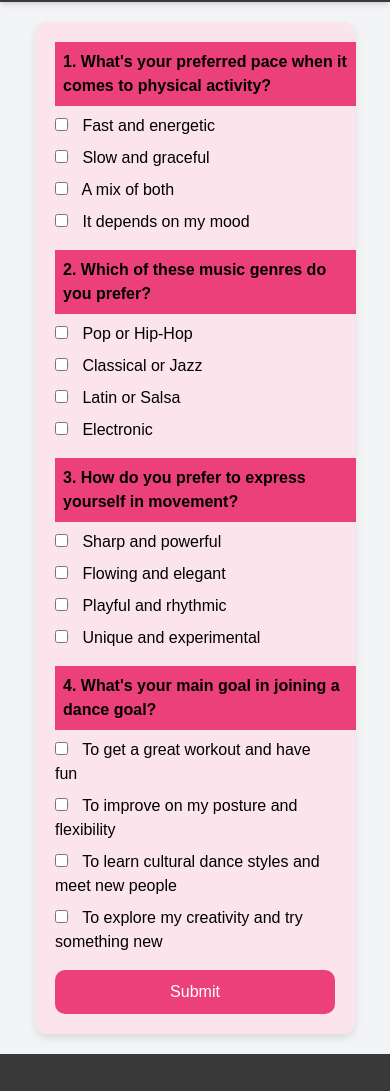
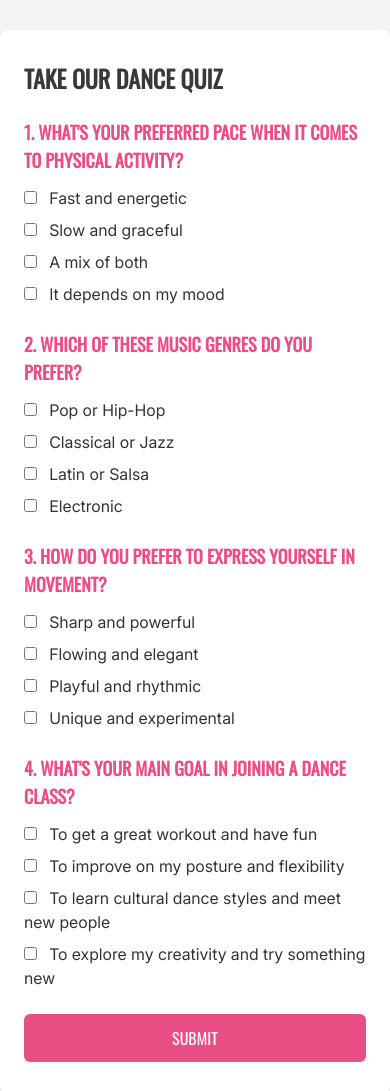
Before and after one commit to metteghijsen/elstudio, a website: page quiz.html in a window 390 px wide. Shown: the part 66-1157 px from the top of the page. Drawn offline with Linux system fonts and the light colour scheme.

Commit message:
Changed the whole look of the quiz page because it was inconstistent and ugly

```diff
--- a/quiz.html
+++ b/quiz.html
@@ -4,15 +4,15 @@
 <head>
   <meta charset="UTF-8">
   <meta name="viewport" content="width=device-width, initial-scale=1.0">
-    <title>El Studio - Events</title>
+  <title>El Studio - Quiz</title>
   <link href="output.css" rel="stylesheet"> <!-- Ensure this contains all necessary Tailwind styles -->
   <link rel="icon" href="img/favicon.png" type="image/png">
   <meta charset="utf-8" />
-    <meta name="viewport" content="width=device-width, initial-scale=1, user-scalable=no" />
   <meta property="og:type" content="website" />
   <meta property="og:title" content="elstudio.dk" />
   <meta property="og:url" content="https://elstudio.dk" />
-    <meta property="og:description" content="Join ElStudio for exciting dance classes, workshops, and events in Copenhagen. We offer Salsa, Bachata, Latin, Hip Hop, Ballet, and more for all ages.">
+  <meta property="og:description"
+    content="Join ElStudio for exciting dance classes, workshops, and events in Copenhagen. We offer Salsa, Bachata, Latin, Hip Hop, Ballet, and more for all ages.">
   <meta property="og:image" content="https://damhuisict.nl/project-mette/img/logowhite%201.png">
   <style>
     ::selection {
@@ -23,7 +23,9 @@
     }
   </style>
 </head>
-<body>
+
+<body class="bg-gray-100 relative">
+
   <!-- Navbar -->
   <nav class="bg-[#393939] px-6 md:px-20 py-3 shadow-md flex justify-between items-center relative z-20">
     <img src="img/logowhite 1.png" class="h-8 z-50" alt="ElStudio">
@@ -41,12 +43,10 @@
       <a href="index.html" class="text-white text-lg font-oswald uppercase">Home</a>
       <a href="classes.html"
         class="text-white hover:text-gray-500 text-lg font-oswald uppercase transition-all bg-[#E94E85] py-5 px-2">Classes</a>
-            <a href="camps.html"
-                class="text-white hover:text-gray-500 text-lg font-oswald uppercase transition-all">Camps</a>
+      <a href="camps.html" class="text-white hover:text-gray-500 text-lg font-oswald uppercase transition-all">Camps</a>
       <a href="events.html"
         class="text-white hover:text-gray-500 text-lg font-oswald uppercase transition-all">Events</a>
-            <a href="about.html"
-                class="text-white hover:text-gray-500 text-lg font-oswald uppercase transition-all">About
+      <a href="about.html" class="text-white hover:text-gray-500 text-lg font-oswald uppercase transition-all">About
         Us</a>
       <a href="contact.html"
         class="text-white hover:text-gray-500 text-lg font-oswald uppercase transition-all">Contact</a>
@@ -55,119 +55,117 @@
     <!-- Contact Icons (hidden on mobile) -->
     <div class="hidden md:flex space-x-2 items-center">
       <a href="tel:+45 20 98 74 77">
-                <img src="img/icon/call_24dp_E8EAED_FILL1_wght400_GRAD0_opsz24.svg"
-                    class="bg-[#E94E85] rounded-full p-3" alt="call">
+        <img src="img/icon/call_24dp_E8EAED_FILL1_wght400_GRAD0_opsz24.svg" class="bg-[#E94E85] rounded-full p-3"
+          alt="call">
       </a>
       <a href="mailto:info@elstudio.dk">
-                <img src="img/icon/mail_24dp_E8EAED_FILL1_wght400_GRAD0_opsz24.svg"
-                    class="bg-[#E94E85] rounded-full p-3" alt="mail">
+        <img src="img/icon/mail_24dp_E8EAED_FILL1_wght400_GRAD0_opsz24.svg" class="bg-[#E94E85] rounded-full p-3"
+          alt="mail">
       </a>
     </div>
+  </nav>
 
-        <!-- Mobile Menu (hidden by default) -->
-        <div id="mobileMenu" class="fixed top-0 left-0 w-full pb-6 bg-[#393939] space-y-4 pt-20 hidden z-30">
-            <div class="flex flex-col justify-center items-center space-y-6">
-                <a href="index.html" class="text-white text-lg font-oswald uppercase">Home</a>
-                <a href="classes.html" class="text-white text-lg font-oswald uppercase">Classes</a>
-                <a href="camps.html" class="text-white text-lg font-oswald uppercase">Camps</a>
-                <a href="events.html"
-                    class="text-white text-lg font-oswald uppercase border-b-2 border-gray-400">Events</a>
-                <a href="about.html" class="text-white text-lg font-oswald uppercase">About Us</a>
-                <a href="contact.html" class="text-white text-lg font-oswald uppercase">Contact</a>
-            </div>
-            <div class="space-x-2 flex justify-center">
-                <a href="tel:+45 20 98 74 77">
-                    <img src="img/icon/call_24dp_E8EAED_FILL1_wght400_GRAD0_opsz24.svg"
-                        class="bg-[#E94E85] rounded-full p-3" alt="call">
-                </a>
-                <a href="mailto:info@elstudio.dk">
-                    <img src="img/icon/mail_24dp_E8EAED_FILL1_wght400_GRAD0_opsz24.svg"
-                        class="bg-[#E94E85] rounded-full p-3" alt="mail">
-                </a>
-            </div>
-        </div>
-    </nav>
-  <section class="holder">
-    <div class="form-container">
+  <!-- Quiz Section -->
+  <div class="max-w-4xl mx-auto mt-10 px-6 md:px-10 py-8 bg-white shadow-md rounded-lg">
+    <h2 class="text-2xl font-oswald font-bold uppercase text-[#393939] mb-6">Take Our Dance Quiz</h2>
+
     <form action="#" method="post">
       <!-- Question 1 -->
-          <div class="form-group">
-            <label>1. What's your preferred pace when it comes to physical activity?</label>
-            <div class="checkbox-group">
-              <input type="checkbox" name="pace" value="fast"> Fast and energetic
+      <div class="form-group mb-6">
+        <label class="text-lg font-oswald font-bold uppercase text-[#E94E85] mb-3 block" for="pace">1. What's your preferred pace when it comes to physical activity?</label>
+        <div class="checkbox-group mb-2">
+          <input type="checkbox" id="fast" name="pace" value="fast" class="mr-2">
+          <label for="fast" class="font-inter opacity-80">Fast and energetic</label>
         </div>
-            <div class="checkbox-group">
-              <input type="checkbox" name="pace" value="slow"> Slow and graceful
+        <div class="checkbox-group mb-2">
+          <input type="checkbox" id="slow" name="pace" value="slow" class="mr-2">
+          <label for="slow" class="font-inter opacity-80">Slow and graceful</label>
         </div>
-            <div class="checkbox-group">
-              <input type="checkbox" name="pace" value="mix"> A mix of both
+        <div class="checkbox-group mb-2">
+          <input type="checkbox" id="mix" name="pace" value="mix" class="mr-2">
+          <label for="mix" class="font-inter opacity-80">A mix of both</label>
         </div>
-            <div class="checkbox-group">
-              <input type="checkbox" name="pace" value="mood"> It depends on my mood
+        <div class="checkbox-group mb-2">
+          <input type="checkbox" id="mood" name="pace" value="mood" class="mr-2">
+          <label for="mood" class="font-inter opacity-80">It depends on my mood</label>
         </div>
       </div>
 
       <!-- Question 2 -->
-          <div class="form-group">
-            <label>2. Which of these music genres do you prefer?</label>
-            <div class="checkbox-group">
-              <input type="checkbox" name="genre" value="pop"> Pop or Hip-Hop
+      <div class="form-group mb-6">
+        <label class="text-lg font-oswald font-bold uppercase text-[#E94E85] mb-3 block" for="genre">2. Which of these music genres do you prefer?</label>
+        <div class="checkbox-group mb-2">
+          <input type="checkbox" id="pop" name="genre" value="pop" class="mr-2">
+          <label for="pop" class="font-inter opacity-80">Pop or Hip-Hop</label>
         </div>
-            <div class="checkbox-group">
-              <input type="checkbox" name="genre" value="classical"> Classical or Jazz
+        <div class="checkbox-group mb-2">
+          <input type="checkbox" id="classical" name="genre" value="classical" class="mr-2">
+          <label for="classical" class="font-inter opacity-80">Classical or Jazz</label>
         </div>
-            <div class="checkbox-group">
-              <input type="checkbox" name="genre" value="latin"> Latin or Salsa
+        <div class="checkbox-group mb-2">
+          <input type="checkbox" id="latin" name="genre" value="latin" class="mr-2">
+          <label for="latin" class="font-inter opacity-80">Latin or Salsa</label>
         </div>
-            <div class="checkbox-group">
-              <input type="checkbox" name="genre" value="electronic"> Electronic
+        <div class="checkbox-group mb-2">
+          <input type="checkbox" id="electronic" name="genre" value="electronic" class="mr-2">
+          <label for="electronic" class="font-inter opacity-80">Electronic</label>
         </div>
       </div>
 
       <!-- Question 3 -->
-          <div class="form-group">
-            <label>3. How do you prefer to express yourself in movement?</label>
-            <div class="checkbox-group">
-              <input type="checkbox" name="expression" value="sharp"> Sharp and powerful
+      <div class="form-group mb-6">
+        <label class="text-lg font-oswald font-bold uppercase text-[#E94E85] mb-3 block" for="expression">3. How do you prefer to express yourself in movement?</label>
+        <div class="checkbox-group mb-2">
+          <input type="checkbox" id="sharp" name="expression" value="sharp" class="mr-2">
+          <label for="sharp" class="font-inter opacity-80">Sharp and powerful</label>
         </div>
-            <div class="checkbox-group">
-              <input type="checkbox" name="expression" value="flowing"> Flowing and elegant
+        <div class="checkbox-group mb-2">
+          <input type="checkbox" id="flowing" name="expression" value="flowing" class="mr-2">
+          <label for="flowing" class="font-inter opacity-80">Flowing and elegant</label>
         </div>
-            <div class="checkbox-group">
-              <input type="checkbox" name="expression" value="playful"> Playful and rhythmic
+        <div class="checkbox-group mb-2">
+          <input type="checkbox" id="playful" name="expression" value="playful" class="mr-2">
+          <label for="playful" class="font-inter opacity-80">Playful and rhythmic</label>
         </div>
-            <div class="checkbox-group">
-              <input type="checkbox" name="expression" value="unique"> Unique and experimental
+        <div class="checkbox-group mb-2">
+          <input type="checkbox" id="unique" name="expression" value="unique" class="mr-2">
+          <label for="unique" class="font-inter opacity-80">Unique and experimental</label>
         </div>
       </div>
 
       <!-- Question 4 -->
-          <div class="form-group">
-            <label>4. What's your main goal in joining a dance goal?</label>
-            <div class="checkbox-group">
-              <input type="checkbox" name="goal" value="workout"> To get a great workout and have fun
+      <div class="form-group mb-6">
+        <label class="text-lg font-oswald font-bold uppercase text-[#E94E85] mb-3 block" for="goal">4. What's your main goal in joining a dance class?</label>
+        <div class="checkbox-group mb-2">
+          <input type="checkbox" id="workout" name="goal" value="workout" class="mr-2">
+          <label for="workout" class="font-inter opacity-80">To get a great workout and have fun</label>
         </div>
-            <div class="checkbox-group">
-              <input type="checkbox" name="goal" value="posture"> To improve on my posture and flexibility
+        <div class="checkbox-group mb-2">
+          <input type="checkbox" id="posture" name="goal" value="posture" class="mr-2">
+          <label for="posture" class="font-inter opacity-80">To improve on my posture and flexibility</label>
         </div>
-            <div class="checkbox-group">
-              <input type="checkbox" name="goal" value="cultural"> To learn cultural dance styles and meet new people
+        <div class="checkbox-group mb-2">
+          <input type="checkbox" id="cultural" name="goal" value="cultural" class="mr-2">
+          <label for="cultural" class="font-inter opacity-80">To learn cultural dance styles and meet new people</label>
         </div>
-            <div class="checkbox-group">
-              <input type="checkbox" name="goal" value="creativity"> To explore my creativity and try something new
+        <div class="checkbox-group mb-2">
+          <input type="checkbox" id="creativity" name="goal" value="creativity" class="mr-2">
+          <label for="creativity" class="font-inter opacity-80">To explore my creativity and try something new</label>
         </div>
       </div>
 
+      <!-- Submit Button -->
+      <div class="mt-6">
+        <a href="ty.html">
+        <button type="submit"
+          class="w-full bg-[#E94E85] text-white py-3 px-6 font-oswald uppercase rounded-md hover:bg-[#e91e63]">Submit</button>
+      </div>
+    </a>
+    </form>
+  </div>
 
-        </form>
-        <!-- Submit Button -->
-        <a href="ty.html">
-          <button>Submit</button>
-        </a>
-      </div>
-  </section>
-   <!-- Footer - Full Width -->
-   <footer class="bg-[#393939] text-white px-20 py-10 flex md:flex-row flex-col justify-around">
+  <!-- Footer -->
+  <footer class="bg-[#393939] text-white px-20 py-10 flex md:flex-row flex-col justify-around mt-10">
     <div>
       <h2 class="font-oswald text-2xl font-bold mb-2">ELSTUDIO.DK</h2>
       <p class="font-inter text-sm opacity-80">
@@ -214,84 +212,7 @@
       </p>
     </div>
   </footer>
+
 </body>
-<style>
-    .holder{
-      font-family: Arial, sans-serif;
-      background-color: #f3f4f6;
-      display: flex;
-      justify-content: center;
-      align-items: center;
 
-      margin: 0;
-    }
-    .form-container {
-      background-color: #fce4ec;
-      padding: 20px;
-      border-radius: 12px;
-      box-shadow: 0 4px 8px rgba(0, 0, 0, 0.1);
-      width: 320px;
-      margin-bottom: 20px;
-      margin-top: 20px;
-    }
-    label {
-      font-weight: bold;
-      background-color: #ec407a;
-      color: black;
-      padding: 8px;
-      display: block;
-      margin-bottom: 8px;
-      width: calc(100% + 21px);
-      margin-left: px;
-      margin-right: -20px;
-    }
-    .form-group {
-      margin-bottom: 16px;
-    }
-    .checkbox-group {
-      margin-bottom: 8px;
-    }
-    input[type="checkbox"] {
-      margin-right: 10px;
-    }
-    button {
-      background-color: #ec407a;
-      color: white;
-      padding: 10px 20px;
-      border: none;
-      border-radius: 10px;
-      cursor: pointer;
-      width: 100%;
-      font-size: 16px;
-    }
-    button:hover {
-      background-color: #d81b60;
-    }
-
-
-  </style>
-  <script>
-    // Elements
-    const hamburger = document.getElementById('hamburger');
-    const closeMenu = document.getElementById('closeMenu');
-    const mobileMenu = document.getElementById('mobileMenu');
-    const logo = document.getElementById('logo');
-    const body = document.body; // Get the body element to manipulate scrolling
-
-    // Open menu (hamburger click)
-    hamburger.addEventListener('click', () => {
-        mobileMenu.classList.remove('hidden');   // Show menu
-        hamburger.classList.add('hidden');       // Hide hamburger button
-        closeMenu.classList.remove('hidden');    // Show close button
-        body.style.overflow = 'hidden';          // Disable scrolling
-    });
-
-    // Close menu (close button click)
-    closeMenu.addEventListener('click', () => {
-        mobileMenu.classList.add('hidden');      // Hide menu
-        hamburger.classList.remove('hidden');    // Show hamburger button
-        closeMenu.classList.add('hidden');       // Hide close button
-        body.style.overflow = 'auto';            // Enable scrolling
-    });
-</script>
 </html>
```
Also changed, not shown: output.css. Lines whose indentation alone changed are shown as unchanged.
